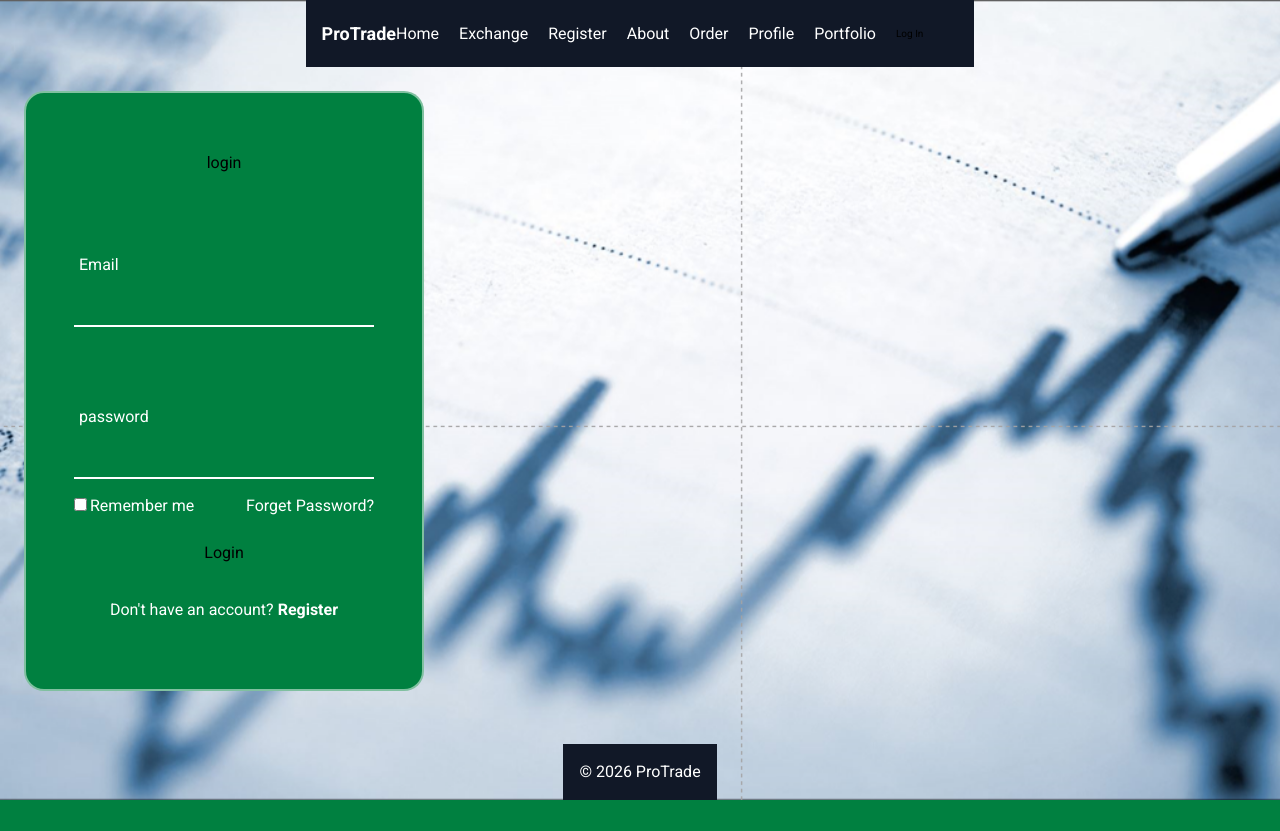
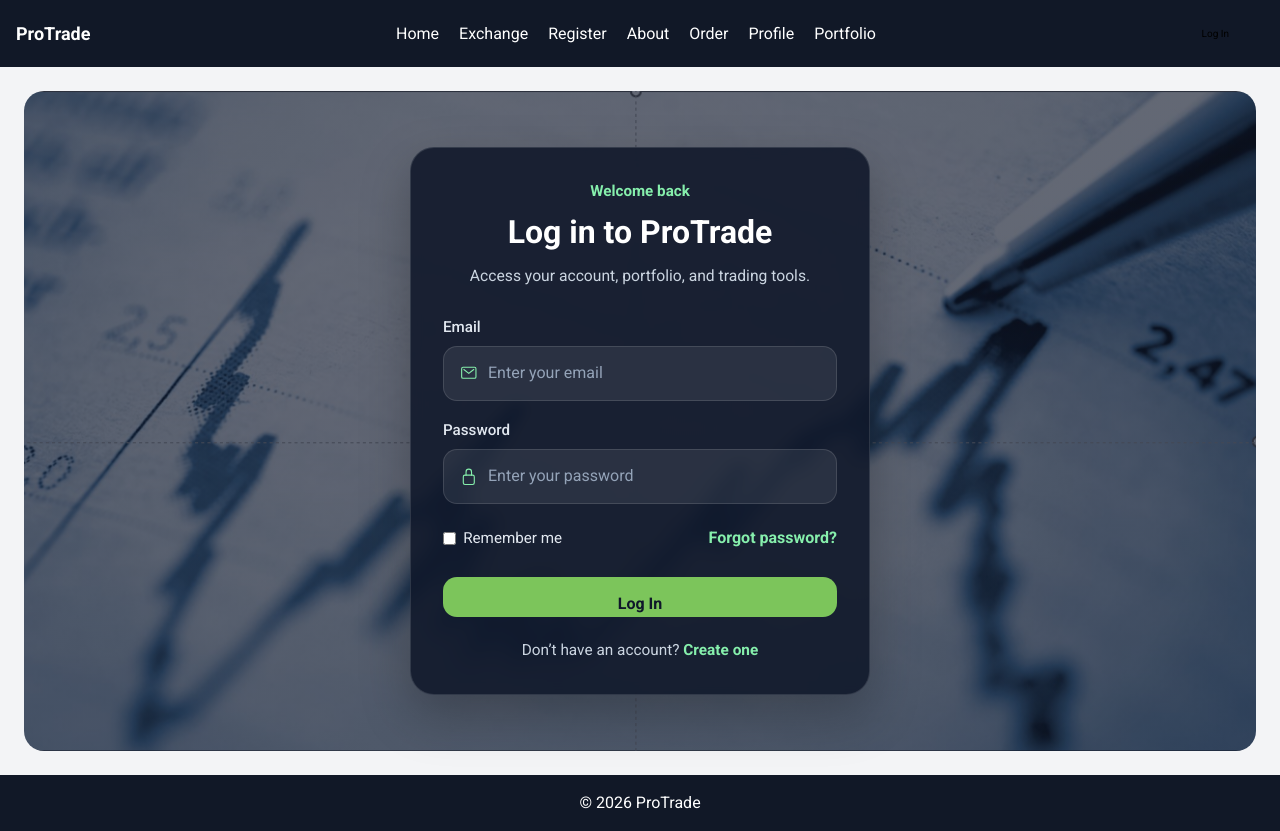
Before and after one commit to aryauprale/ProTrade, a Flask app: page /login in a window 1280 px wide. Before the commit the page ends 800 px from the top, so only its background shows below. Run offline with Flask 3, Linux system fonts and the light colour scheme; some libraries are stand-ins or nearby versions.

Commit message:
made 2 functions login and signup

```diff
--- a/app.py
+++ b/app.py
@@ -1,11 +1,48 @@
-from flask import Flask, render_template
+from flask import Flask, render_template, request, redirect, url_for, flash
+from werkzeug.security import generate_password_hash, check_password_hash
+import sqlite3
+import re
 
 app = Flask(__name__)
+app.secret_key = "dev"  # change later
+
+
+def get_db():
+    conn = sqlite3.connect("database.db")
+    conn.row_factory = sqlite3.Row
+    return conn
+
+
+def init_db():
+    conn = get_db()
+    conn.execute("""
+    CREATE TABLE IF NOT EXISTS users (
+      id INTEGER PRIMARY KEY AUTOINCREMENT,
+      first_name TEXT NOT NULL,
+      last_name TEXT NOT NULL,
+      username TEXT NOT NULL UNIQUE,
+      email TEXT NOT NULL UNIQUE,
+      phone TEXT NOT NULL,
+      password_hash TEXT NOT NULL,
+      created_at TEXT DEFAULT CURRENT_TIMESTAMP
+    );
+    """)
+    conn.commit()
+    conn.close()
+
+
+init_db()
+
+
+def normalize_phone(phone: str) -> str:
+    return re.sub(r"\D", "", phone or "")
+
 
 @app.route("/")
 @app.route("/index")
 def home():
     return render_template("index.html")
+
 
 @app.route("/aboutus")
 def about():
@@ -16,20 +53,87 @@ def about():
 def register():
     return render_template("register.html")
 
-@app.route("/login")
+
+@app.route("/login", methods=["GET", "POST"])
 def login():
-    return render_template("login.html")
+    if request.method == "GET":
+        return render_template("login.html")
+
+    email = (request.form.get("email") or "").strip().lower()
+    password = request.form.get("password") or ""
+
+    conn = get_db()
+    user = conn.execute(
+        "SELECT * FROM users WHERE email = ?",
+        (email,)
+    ).fetchone()
+    conn.close()
+
+    if not user or not check_password_hash(user["password_hash"], password):
+        flash("Invalid email or password.", "error")
+        return redirect(url_for("login"))
+
+    flash("Login successful!", "success")
+    return redirect(url_for("home"))
 
 @app.route("/reset", methods=["GET", "POST"])
 def reset():
     if request.method == "POST":
-        # later I will validate phone/otp and redirect
-        return redirect(url_for("verify"))
+        return redirect(url_for("login"))
     return render_template("reset.html")
 
-@app.route("/signup")
+
+@app.route("/signup", methods=["GET", "POST"])
 def signup():
-    return render_template("signup.html", debug_marker="TEMPLATE LOADED")
+    if request.method == "GET":
+        return render_template("signup.html")
+
+    first_name = (request.form.get("first_name") or "").strip()
+    last_name = (request.form.get("last_name") or "").strip()
+    username = (request.form.get("username") or "").strip()
+    email = (request.form.get("email") or "").strip().lower()
+    phone_raw = (request.form.get("phone") or "").strip()
+    phone = normalize_phone(phone_raw)
+    password = request.form.get("password") or ""
+    terms_ok = request.form.get("terms")
+
+    errors = []
+
+    if not first_name or not last_name:
+        errors.append("First and last name are required.")
+    if not username or len(username) < 3:
+        errors.append("Username must be at least 3 characters.")
+    if not email or "@" not in email:
+        errors.append("Valid email is required.")
+    if not phone or len(phone) < 10:
+        errors.append("Valid phone number is required (10+ digits).")
+    if len(password) < 8:
+        errors.append("Password must be at least 8 characters.")
+    if not terms_ok:
+        errors.append("You must accept the Terms.")
+
+    if errors:
+        for e in errors:
+            flash(e, "error")
+        return redirect(url_for("signup"))
+
+    password_hash = generate_password_hash(password)
+
+    try:
+        conn = get_db()
+        conn.execute("""
+            INSERT INTO users (first_name, last_name, username, email, phone, password_hash)
+            VALUES (?, ?, ?, ?, ?, ?)
+        """, (first_name, last_name, username, email, phone, password_hash))
+        conn.commit()
+        conn.close()
+    except sqlite3.IntegrityError:
+        flash("That username or email is already in use.", "error")
+        return redirect(url_for("signup"))
+
+    flash("Account created! Please log in.", "success")
+    return redirect(url_for("login"))
+
 
 if __name__ == "__main__":
     app.run(debug=True)
--- /dev/null
+++ b/static/login.css
@@ -0,0 +1,167 @@
+.login-page {
+    min-height: calc(100vh - 140px);
+    display: flex;
+    align-items: center;
+    justify-content: center;
+    padding: 2rem 1rem;
+    background:
+        linear-gradient(rgba(15, 23, 42, 0.65), rgba(15, 23, 42, 0.65)),
+        url("/static/imag6.png") center/cover no-repeat;
+    border-radius: 20px;
+}
+
+.login-card {
+    width: 100%;
+    max-width: 460px;
+    background: rgba(15, 23, 42, 0.88);
+    color: white;
+    border: 1px solid rgba(255, 255, 255, 0.12);
+    border-radius: 24px;
+    padding: 2rem;
+    box-shadow: 0 20px 50px rgba(0, 0, 0, 0.25);
+    backdrop-filter: blur(6px);
+}
+
+.login-header {
+    text-align: center;
+    margin-bottom: 1.75rem;
+}
+
+.login-eyebrow {
+    color: #86efac;
+    font-size: 0.95rem;
+    font-weight: 600;
+    margin-bottom: 0.35rem;
+}
+
+.login-header h1 {
+    font-size: 2rem;
+    font-weight: 700;
+    margin-bottom: 0.5rem;
+    color: #ffffff;
+}
+
+.login-subtext {
+    color: #cbd5e1;
+    font-size: 0.98rem;
+    line-height: 1.5;
+}
+
+.login-form {
+    display: flex;
+    flex-direction: column;
+    gap: 1.15rem;
+}
+
+.input-group label {
+    display: block;
+    font-size: 0.95rem;
+    font-weight: 500;
+    color: #e2e8f0;
+    margin-bottom: 0.45rem;
+}
+
+.input-wrap {
+    display: flex;
+    align-items: center;
+    gap: 0.65rem;
+    background: rgba(255, 255, 255, 0.08);
+    border: 1px solid rgba(255, 255, 255, 0.12);
+    border-radius: 14px;
+    padding: 0.9rem 1rem;
+    transition: border-color 0.2s ease, box-shadow 0.2s ease;
+}
+
+.input-wrap:focus-within {
+    border-color: #86efac;
+    box-shadow: 0 0 0 3px rgba(134, 239, 172, 0.15);
+}
+
+.input-wrap ion-icon {
+    font-size: 1.1rem;
+    color: #86efac;
+    flex-shrink: 0;
+}
+
+.input-wrap input {
+    width: 100%;
+    background: transparent;
+    border: none;
+    outline: none;
+    color: white;
+    font-size: 1rem;
+}
+
+.input-wrap input::placeholder {
+    color: #94a3b8;
+}
+
+.login-options {
+    display: flex;
+    justify-content: space-between;
+    align-items: center;
+    gap: 1rem;
+    flex-wrap: wrap;
+    margin-top: 0.25rem;
+}
+
+.remember-me {
+    display: flex;
+    align-items: center;
+    gap: 0.45rem;
+    color: #e2e8f0;
+    font-size: 0.95rem;
+}
+
+.forgot-link,
+.register-text a {
+    color: #86efac;
+    text-decoration: none;
+    font-weight: 600;
+}
+
+.forgot-link:hover,
+.register-text a:hover {
+    text-decoration: underline;
+}
+
+.login-submit {
+    width: 100%;
+    border: none;
+    border-radius: 14px;
+    background: #7cc55b;
+    color: #0f172a;
+    font-size: 1rem;
+    font-weight: 700;
+    padding: 0.95rem 1rem;
+    cursor: pointer;
+    transition: transform 0.2s ease, opacity 0.2s ease;
+    margin-top: 0.5rem;
+}
+
+.login-submit:hover {
+    transform: translateY(-1px);
+    opacity: 0.95;
+}
+
+.register-text {
+    text-align: center;
+    color: #cbd5e1;
+    font-size: 0.96rem;
+    margin-top: 0.25rem;
+}
+
+@media (max-width: 640px) {
+    .login-card {
+        padding: 1.5rem;
+        border-radius: 18px;
+    }
+
+    .login-header h1 {
+        font-size: 1.65rem;
+    }
+
+    .login-page {
+        padding: 1rem 0;
+    }
+}
--- a/templates/layout.html
+++ b/templates/layout.html
@@ -10,6 +10,10 @@
     <script src="https://cdn.tailwindcss.com"></script>
     <link rel="stylesheet" href="{{ url_for('static', filename='style1.css') }}">
     {% block page_css %}{% endblock %}
+    <!-- Ionicons for login page icons -->
+    <script type="module"
+      src="https://unpkg.com/ionicons@5.5.2/dist/ionicons/ionicons.esm.js">
+    </script>
 </head>
 
 <body class="bg-gray-100 flex flex-col min-h-screen">
@@ -32,6 +36,20 @@
 
 
     <main class="flex-grow w-full mx-auto p-6">
+     {% with messages = get_flashed_messages(with_categories=true) %}
+     {% if messages %}
+    <div class="max-w-3xl mx-auto mb-4">
+      {% for category, message in messages %}
+        <div class="p-3 rounded mb-2
+          {% if category == 'error' %} bg-red-100 text-red-800
+          {% else %} bg-green-100 text-green-800
+          {% endif %}">
+          {{ message }}
+        </div>
+      {% endfor %}
+    </div>
+    {% endif %}
+   {% endwith %}
         {% block content %}{% endblock %}
     </main>
 
--- a/templates/login.html
+++ b/templates/login.html
@@ -1,38 +1,52 @@
 {% extends "layout.html" %}
-{% block title %}login{% endblock %}
+{% block title %}Login{% endblock %}
 
 {% block page_css %}
-<link rel = "stylesheet" href="{{url_for('static', filename='style.css')}}">
+<link rel="stylesheet" href="{{ url_for('static', filename='login.css') }}">
 {% endblock %}
 
 {% block content %}
- <div class="login-box">
-        <form action="">
-            <h2>login</h2>
-            <div class="input-box">
-                <span class="icon">
-                    <ion-icon name="mail"></ion-icon>
-                 </span>
-                 <input type="email" required>
-                 <label>Email</label>
-            </div>
-            <div class="input-box">
-                <span class="icon">
-                    <ion-icon name="lock-closed"></ion-icon>
-                </span>
-            <input type="password" required>
-            <label>password</label>
-            </div>
-            <div class="remember-forget">
-                <label><input type="checkbox">Remember me</label>
-                <a href="Resett.html">Forget Password?</a>
-            </div>
-            <button type="submit">Login</button>
-            <div class="registr-link">
-                <p>Don't have an account? <a href="Sign Up.html">Register</a></p>
-            </div>
-        </form>
+<section class="login-page">
+  <div class="login-card">
+    <div class="login-header">
+      <p class="login-eyebrow">Welcome back</p>
+      <h1>Log in to ProTrade</h1>
+      <p class="login-subtext">Access your account, portfolio, and trading tools.</p>
     </div>
 
+    <form method="POST" action="{{ url_for('login') }}" class="login-form">
+      <div class="input-group">
+        <label for="email">Email</label>
+        <div class="input-wrap">
+          <ion-icon name="mail-outline"></ion-icon>
+          <input id="email" name="email" type="email" placeholder="Enter your email" required>
+        </div>
+      </div>
 
+      <div class="input-group">
+        <label for="password">Password</label>
+        <div class="input-wrap">
+          <ion-icon name="lock-closed-outline"></ion-icon>
+          <input id="password" name="password" type="password" placeholder="Enter your password" required>
+        </div>
+      </div>
+
+      <div class="login-options">
+        <label class="remember-me">
+          <input type="checkbox" name="remember">
+          <span>Remember me</span>
+        </label>
+
+        <a href="{{ url_for('reset') }}" class="forgot-link">Forgot password?</a>
+      </div>
+
+      <button type="submit" class="login-submit">Log In</button>
+
+      <p class="register-text">
+        Don’t have an account?
+        <a href="{{ url_for('signup') }}">Create one</a>
+      </p>
+    </form>
+  </div>
+</section>
 {% endblock %}
```
Also changed, not shown: sql/schema.sql (+11 -0 lines), static/signup.css (added, +136 -0 lines), templates/signup.html (+36 -25 lines), database.db.
